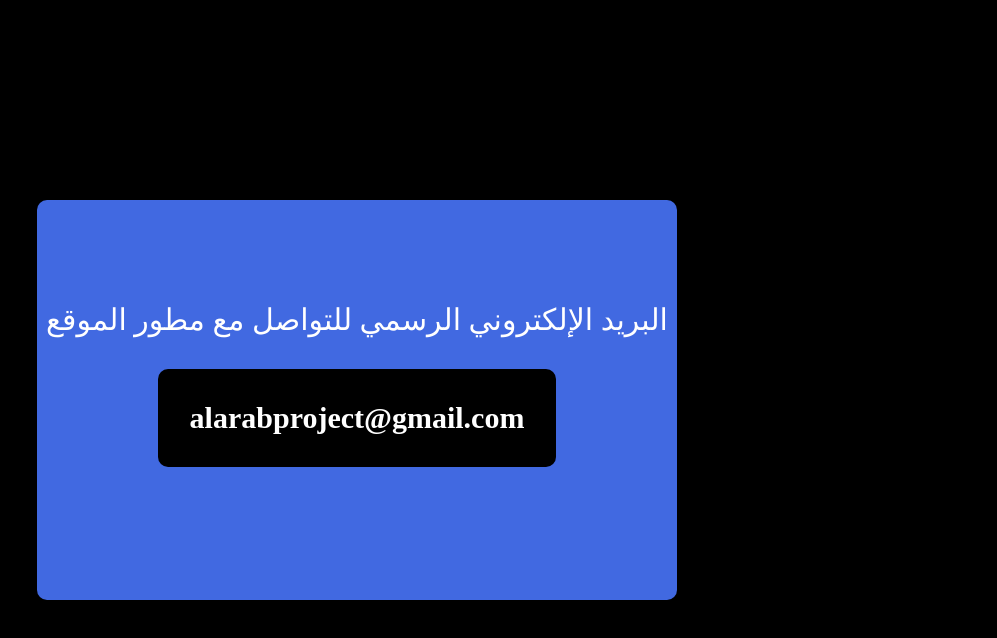
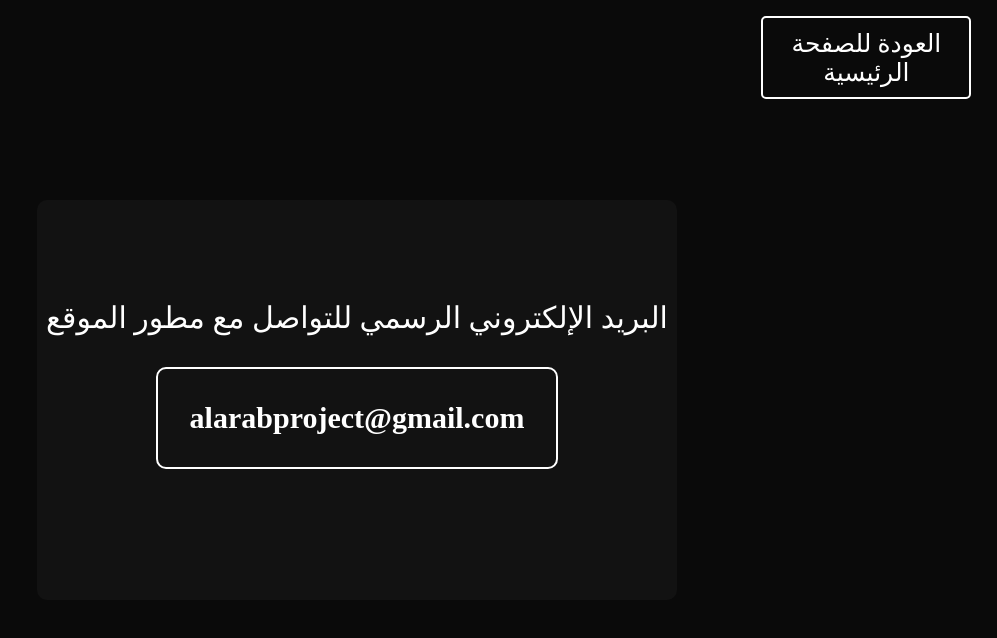
Before and after one commit to alarabproject/website, a plain HTML site: page html/info.html in a window 1280 px wide. Shown: the whole page, without its empty margins (283-1280 px from the left). Drawn offline with Linux system fonts and the light colour scheme.

Commit message:
Add files via upload

```diff
--- a/css/info.css
+++ b/css/info.css
@@ -6,15 +6,16 @@
 }
 .main-container
 {
+    position: relative;
     height: 100vh;
-    background-color: black;
+    background-color: #0A0A0A;
     display: flex;
     justify-content: center;
     align-items: center;
 }
 .container
 {
-    background-color: royalblue;
+    background-color: #121212;
     height: 50%;
     width: 50%;
     display: flex;
@@ -31,14 +32,41 @@
 }
 .email
 {
-    background-color: black;
+    color: white;
     padding: 5%;
+    border: 2px solid white;
     border-radius: 10px;
     font-weight: bold;
-    transition: .2s;
+    transition: .5s;
 }
 .email:hover
 {
-    box-shadow: white 5px 10px 20px;
-    transition: .2s;
+    color: black;
+    background-color: whitesmoke;
+    transition: .5s;
 }
+.link
+{
+    position: absolute;
+    right: 2%;
+    top: 2%;
+    text-align: center;
+}
+.link a
+{
+    text-decoration: none;
+    color: white;
+    font-size: 25px;
+    padding: 5%;
+    display: inline-block;
+    width: 210px;
+    border: 2px solid white;
+    border-radius: 5px;
+    transition: .3s;
+}
+.link a:hover
+{
+    background-color: white;
+    color: black;
+    transition: .3s;
+}
--- a/html/info.html
+++ b/html/info.html
@@ -9,8 +9,11 @@
 </head>
 <body>
     <div class="main-container">
+        <div class="link">
+            <a href="../index.html">العودة للصفحة الرئيسية</a>
+        </div>
         <div class="container">
-            <p>البريد الإلكتروني الرسمي للتواصل مع مطور الموقع</p>
+            <p class="text">البريد الإلكتروني الرسمي للتواصل مع مطور الموقع</p>
             <p class="email">alarabproject@gmail.com</p>
         </div>
     </div>
```
Also changed, not shown: index.html (+1 -1 lines).
